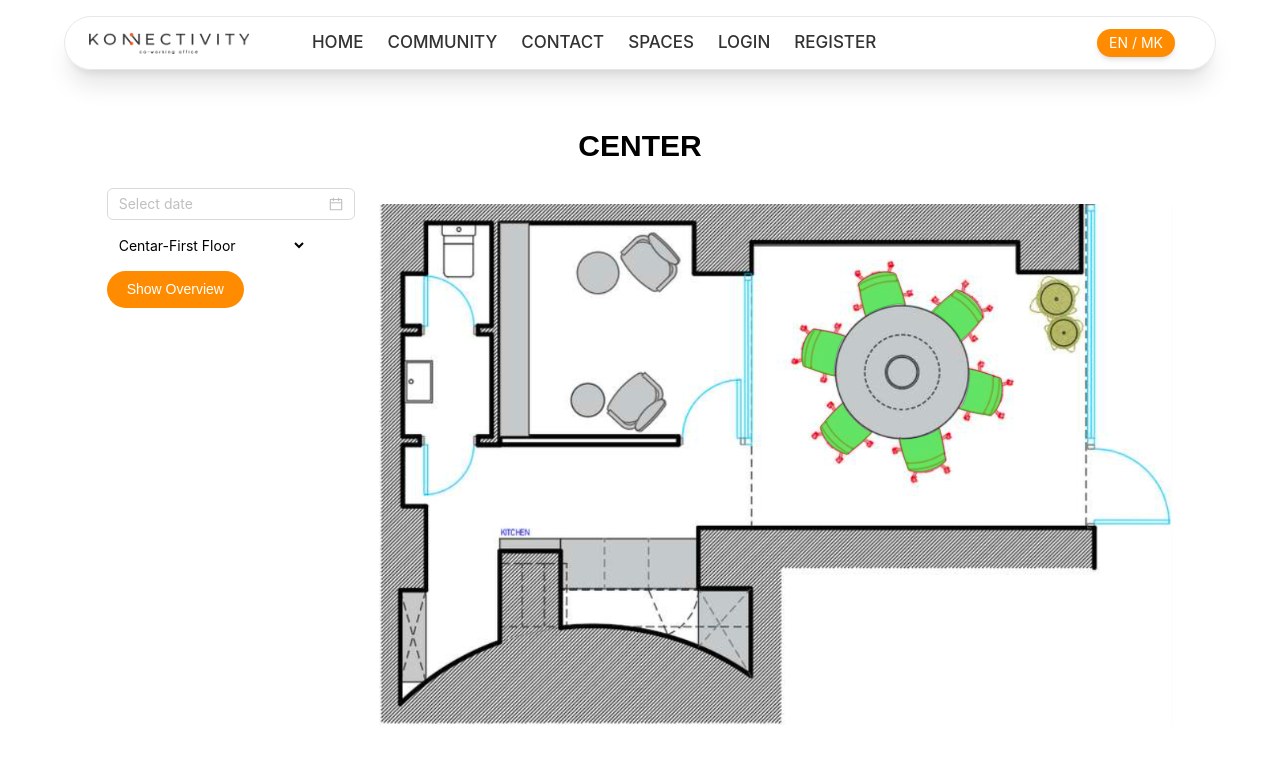
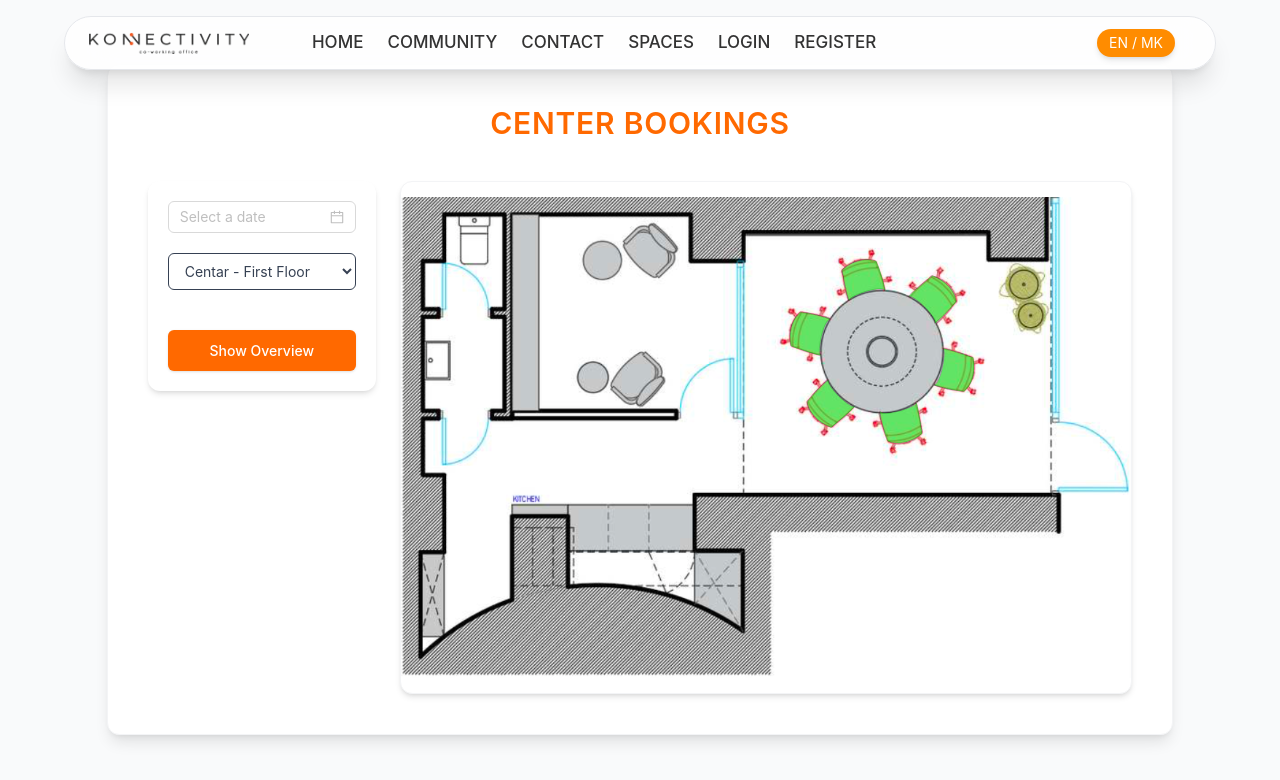
Before and after one commit to stojkov5/ConnectivityCowork, a React (Vite) app in the folder frontend/: page /center in a window 1280 px wide. Shown: the top 780 px of the page. Built offline with nearby package versions, Linux system fonts and the light colour scheme.

Commit message:
Refactor Center and Kisela Voda components for improved UI and functionality; add CSS styles for animations and card effects

```diff
--- a/frontend/src/components/Offices/Center/Centar.jsx
+++ b/frontend/src/components/Offices/Center/Centar.jsx
@@ -1,16 +1,16 @@
-// Center.jsx
 import React, { useState, useMemo, useCallback } from "react";
 import { Row, Col, DatePicker, Alert, Tag, message } from "antd";
 import dayjs from "dayjs";
 import BookingOverview from "./BookingOverview";
 import FloorPlan from "./FloorPlan";
 import ReservationModal from "./ReservationModal";
+import "../../../styles/Centar.css";
 
-// === offices data (kept from your file) ===
+// === offices data ===
 const offices = [
   {
     id: "centar",
-    name: "Centar-First Floor",
+    name: "Centar - First Floor",
     image: "/Centar.svg",
     viewBox: "0 0 893 588",
     seats: [
@@ -39,7 +39,7 @@ const offices = [
   },
   {
     id: "centar2",
-    name: "Centar-Gallery",
+    name: "Centar - Gallery",
     image: "/Centar2.svg",
     viewBox: "0 0 860 564",
     seats: [
@@ -74,10 +74,7 @@ const normalizeDate = (d) => dayjs(d).format("YYYY-MM-DD");
 const computeRange = (type, selectedDate) => {
   if (!selectedDate) return null;
   const d = dayjs(selectedDate);
-  if (type === "daily") {
-    const s = d.startOf("day");
-    return { start: normalizeDate(s), end: normalizeDate(s) };
-  }
+  if (type === "daily") return { start: normalizeDate(d), end: normalizeDate(d) };
   if (type === "weekly") {
     const s = d.startOf("day");
     const e = s.add(6, "day");
@@ -91,41 +88,33 @@ const computeRange = (type, selectedDate) => {
   return null;
 };
 
-const rangesOverlap = (aStart, aEnd, bStart, bEnd) => {
-  return !(dayjs(aEnd).isBefore(dayjs(bStart)) || dayjs(aStart).isAfter(dayjs(bEnd)));
-};
+const rangesOverlap = (aStart, aEnd, bStart, bEnd) =>
+  !(dayjs(aEnd).isBefore(dayjs(bStart)) || dayjs(aStart).isAfter(dayjs(bEnd)));
 
-// === localStorage hook ===
 function useReservations(key = "centerReservations") {
   const getAll = () => JSON.parse(localStorage.getItem(key) || "[]");
   const reservations = getAll();
-  const saveReservations = (arr) => {
+
+  const save = (arr) => {
     localStorage.setItem(key, JSON.stringify(arr));
     return arr;
   };
 
-  const addReservation = (newRes) => {
-    const latest = getAll();
-    const merged = [...latest, newRes];
-    saveReservations(merged);
-    return merged;
-  };
+  const addReservation = (res) => save([...getAll(), res]);
 
-  const deleteReservation = (resToDelete) => {
-    const latest = getAll();
-    const filtered = latest.filter(
+  const deleteReservation = (res) =>
+    save(
+      getAll().filter(
         (r) =>
           !(
-          r.officeId === resToDelete.officeId &&
-          r.seatId === resToDelete.seatId &&
-          r.startDate === resToDelete.startDate &&
-          r.endDate === resToDelete.endDate &&
-          r.type === resToDelete.type
+            r.officeId === res.officeId &&
+            r.seatId === res.seatId &&
+            r.startDate === res.startDate &&
+            r.endDate === res.endDate &&
+            r.type === res.type
+          )
       )
     );
-    saveReservations(filtered);
-    return filtered;
-  };
 
   return { reservations, addReservation, deleteReservation };
 }
@@ -134,22 +123,30 @@ const statusColors = { free: "#00ff00", taken: "#ff0000" };
 
 const Center = ({ isLoggedInProp = null }) => {
   const { reservations, addReservation, deleteReservation } = useReservations();
-
   const isAuthenticated =
-    typeof isLoggedInProp === "boolean" ? isLoggedInProp : !!localStorage.getItem("token");
+    typeof isLoggedInProp === "boolean"
+      ? isLoggedInProp
+      : !!localStorage.getItem("token");
 
   const [selectedDate, setSelectedDate] = useState(null);
-  const [selectedSeat, setSelectedSeat] = useState(null); // seat object including selectedDate passed in
+  const [selectedSeat, setSelectedSeat] = useState(null);
   const [selectedType, setSelectedType] = useState("daily");
   const [showOverview, setShowOverview] = useState(false);
   const [activeOfficeId, setActiveOfficeId] = useState("centar");
 
-  const activeOffice = useMemo(() => offices.find((o) => o.id === activeOfficeId), [activeOfficeId]);
+  const activeOffice = useMemo(
+    () => offices.find((o) => o.id === activeOfficeId),
+    [activeOfficeId]
+  );
 
   const seatsWithStatus = useMemo(() => {
     if (!activeOffice) return [];
     if (!selectedDate)
-      return activeOffice.seats.map((s) => ({ ...s, status: "free", bookedRanges: [] }));
+      return activeOffice.seats.map((s) => ({
+        ...s,
+        status: "free",
+        bookedRanges: [],
+      }));
     const formatted = selectedDate.format("YYYY-MM-DD");
     return activeOffice.seats.map((seat) => {
       const booked = reservations.filter(
@@ -163,7 +160,11 @@ const Center = ({ isLoggedInProp = null }) => {
         status: booked.length > 0 ? "taken" : "free",
         bookedRanges: reservations
           .filter((r) => r.seatId === seat.id && r.officeId === activeOffice.id)
-          .map((r) => ({ start: r.startDate, end: r.endDate, type: r.type })),
+          .map((r) => ({
+            start: r.startDate,
+            end: r.endDate,
+            type: r.type,
+          })),
       };
     });
   }, [activeOffice, selectedDate, reservations]);
@@ -172,39 +173,34 @@ const Center = ({ isLoggedInProp = null }) => {
     (seatId, range, officeId) => {
       if (!range) return [];
       return reservations.filter(
-        (r) => r.seatId === seatId && r.officeId === officeId && rangesOverlap(r.startDate, r.endDate, range.start, range.end)
+        (r) =>
+          r.seatId === seatId &&
+          r.officeId === officeId &&
+          rangesOverlap(r.startDate, r.endDate, range.start, range.end)
       );
     },
     [reservations]
   );
 
   const handleSeatClick = (seat) => {
-    if (!selectedDate) {
-      message.error("Select a date first");
-      return;
-    }
-    // pass selectedDate into seat object so modal can compute accurate range
+    if (!selectedDate) return message.error("Select a date first");
     setSelectedSeat({ ...seat, selectedDate });
     setSelectedType("daily");
   };
 
   const handleReserve = (seat, type) => {
-    if (!isAuthenticated) {
-      message.error("You must be logged in to reserve.");
-      return;
-    }
+    if (!isAuthenticated) return message.error("You must be logged in to reserve.");
     if (!seat || !selectedDate || !type) return;
+    const range = computeRange(type, selectedDate);
+    const conflicts = getConflictingReservationsForRange(
+      seat.id,
+      range,
+      activeOffice.id
+    );
+    if (conflicts.length > 0)
+      return message.error("Seat is already booked for that range.");
 
-    const range = computeRange(type, selectedDate);
-    if (!range) return;
-
-    const conflicts = getConflictingReservationsForRange(seat.id, range, activeOffice.id);
-    if (conflicts.length > 0) {
-      message.error("This seat is already booked for (part of) that range.");
-      return;
-    }
-
-    const newRes = {
+    addReservation({
       officeId: activeOffice.id,
       officeName: activeOffice.name,
       seatId: seat.id,
@@ -213,52 +209,58 @@ const Center = ({ isLoggedInProp = null }) => {
       startDate: range.start,
       endDate: range.end,
       createdAt: new Date().toISOString(),
-    };
-
-    addReservation(newRes);
+    });
     message.success("Reservation created.");
     setSelectedSeat(null);
     setSelectedType("daily");
   };
 
-  const handleDelete = (res) => {
-    deleteReservation(res);
+  const handleDelete = (r) => {
+    deleteReservation(r);
     message.success("Reservation deleted.");
   };
 
   const dateRender = useCallback(
     (current) => {
       const formatted = current.format("YYYY-MM-DD");
-      const reservationsForDate = reservations.filter((r) => r.officeId === activeOffice.id && rangesOverlap(r.startDate, r.endDate, formatted, formatted));
-      const bookedSeats = new Set(reservationsForDate.map((r) => r.seatId));
-      const totalSeats = activeOffice.seats.length;
-      const base = {
-        borderRadius: "50%",
-        width: 24,
-        height: 24,
-        textAlign: "center",
-        margin: "auto",
-        lineHeight: "22px",
-      };
+      const reservationsForDate = reservations.filter(
+        (r) =>
+          r.officeId === activeOffice.id &&
+          rangesOverlap(r.startDate, r.endDate, formatted, formatted)
+      );
+      const booked = new Set(reservationsForDate.map((r) => r.seatId));
+      const total = activeOffice.seats.length;
 
-      if (bookedSeats.size === totalSeats)
-        return <div style={{ ...base, background: "#ff4d4f", color: "#fff" }}>{current.date()}</div>;
-      if (bookedSeats.size > 0)
-        return <div style={{ ...base, border: "1px solid #faad14", color: "#faad14" }}>{current.date()}</div>;
-      return <div style={base}>{current.date()}</div>;
+      if (booked.size === total)
+        return (
+          <div className="calendar-dot bg-red-500 text-white">
+            {current.date()}
+          </div>
+        );
+      if (booked.size > 0)
+        return (
+          <div className="calendar-dot border border-orange-400 text-orange-500 font-semibold">
+            {current.date()}
+          </div>
+        );
+      return <div className="calendar-dot text-gray-700">{current.date()}</div>;
     },
     [reservations, activeOffice]
   );
 
   return (
-    <Row justify="center" className="py-20">
+    <div className="bg-gray-50 min-h-screen py-16 fade-in">
+      <Row justify="center">
         <Col span={20}>
-        <div style={{ margin: "3rem auto" }}>
-          <h2 className="text-center text-3xl raleway-600 mb-6">CENTER</h2>
+          <div className="bg-white rounded-xl shadow-lg p-10 border border-gray-100">
+            <h2 className="text-center text-3xl font-semibold text-orange-500 mb-10 tracking-wide">
+              CENTER BOOKINGS
+            </h2>
 
             <Row gutter={[24, 24]}>
+              {/* LEFT PANEL */}
               <Col xs={24} md={6}>
-              <div style={{ marginBottom: 20, display: "flex", flexWrap: "wrap", gap: 10 }}>
+                <div className="bg-white rounded-xl shadow-md p-5 space-y-5 card-hover flex flex-col gap-5">
                   <DatePicker
                     value={selectedDate}
                     onChange={(d) => {
@@ -266,17 +268,19 @@ const Center = ({ isLoggedInProp = null }) => {
                       setSelectedSeat(null);
                       setSelectedType("daily");
                     }}
-                  disabledDate={(current) => current && current < dayjs().startOf("day")}
-                  callRender={dateRender}
-                  style={{ width: 250 }}
+                    disabledDate={(current) =>
+                      current && current < dayjs().startOf("day")
+                    }
+                    cellRender={dateRender}
+                    className="w-full"
                     allowClear={false}
-                  placeholder="Select date"
+                    placeholder="Select a date"
                   />
 
                   <select
                     value={activeOfficeId}
                     onChange={(e) => setActiveOfficeId(e.target.value)}
-                  style={{ width: 200, padding: "6px 8px" }}
+                    className="w-full border rounded-md py-2 px-3 text-gray-700 focus:ring-2 focus:ring-orange-500"
                   >
                     {offices.map((o) => (
                       <option key={o.id} value={o.id}>
@@ -287,23 +291,30 @@ const Center = ({ isLoggedInProp = null }) => {
 
                   <button
                     onClick={() => setShowOverview((p) => !p)}
-                  className="landing-btn text-white px-5 py-2 rounded-full raleway-300 transition duration-300"
+                    className="w-full bg-orange-500 text-white rounded-md py-2.5 font-medium hover:bg-orange-600 transition duration-300 shadow-sm"
                   >
                     {showOverview ? "Hide Overview" : "Show Overview"}
                   </button>
-              </div>
 
                   {selectedDate && (
                     <Alert
-                  style={{ marginBottom: 20 }}
+                      className="rounded-md"
                       message={
                         <>
                           {selectedDate.format("YYYY-MM-DD")}
-                      <Tag color="blue" style={{ marginLeft: 10 }}>
-                        {seatsWithStatus.filter((r) => r.status === "free").length} free
+                          <Tag color="blue" className="ml-2">
+                            {
+                              seatsWithStatus.filter((r) => r.status === "free")
+                                .length
+                            }{" "}
+                            free
                           </Tag>
-                      <Tag color="red" style={{ marginLeft: 5 }}>
-                        {seatsWithStatus.filter((r) => r.status === "taken").length} booked
+                          <Tag color="red" className="ml-2">
+                            {
+                              seatsWithStatus.filter((r) => r.status === "taken")
+                                .length
+                            }{" "}
+                            booked
                           </Tag>
                         </>
                       }
@@ -313,22 +324,30 @@ const Center = ({ isLoggedInProp = null }) => {
                   )}
 
                   {showOverview && (
+                    <div className="max-h-[480px] overflow-y-auto border-t pt-3">
                       <BookingOverview
-                  reservations={reservations.filter((r) => r.officeId === activeOffice.id)}
+                        reservations={reservations.filter(
+                          (r) => r.officeId === activeOffice.id
+                        )}
                         seats={activeOffice.seats}
                         onDelete={handleDelete}
                         showDelete={isAuthenticated}
                       />
+                    </div>
                   )}
+                </div>
               </Col>
 
+              {/* RIGHT PANEL */}
               <Col xs={24} md={18}>
+                <div className="bg-white rounded-xl shadow-md overflow-hidden border border-gray-100">
                   <FloorPlan
                     office={activeOffice}
                     seats={seatsWithStatus}
-                onSeatClick={(s) => handleSeatClick(s)}
+                    onSeatClick={handleSeatClick}
                     statusColors={statusColors}
                   />
+                </div>
               </Col>
             </Row>
 
@@ -342,12 +361,15 @@ const Center = ({ isLoggedInProp = null }) => {
               }}
               onReserve={handleReserve}
               computeRange={computeRange}
-            getConflictingReservationsForRange={(seatId, range) => getConflictingReservationsForRange(seatId, range, activeOffice.id)}
+              getConflictingReservationsForRange={(seatId, range) =>
+                getConflictingReservationsForRange(seatId, range, activeOffice.id)
+              }
               isAuthenticated={isAuthenticated}
             />
           </div>
         </Col>
       </Row>
+    </div>
   );
 };
 
--- a/frontend/src/components/Offices/KiselaVoda/KiselaVoda.jsx
+++ b/frontend/src/components/Offices/KiselaVoda/KiselaVoda.jsx
@@ -1,13 +1,11 @@
-// KiselaVoda.jsx
 import React, { useState, useMemo, useCallback } from "react";
-import { Row, Col, DatePicker, Alert, Tag, message } from "antd";
+import { Row, Col, DatePicker, Alert, Tag, message, Card } from "antd";
 import dayjs from "dayjs";
 import BookingOverview from "./BookingOverview";
 import FloorPlan from "./FloorPlan";
 import ReservationModal from "./ReservationModal";
+import "../../../styles/KiselaVoda.css";
 
-// import TypeOfBooking from "./TypeOfBooking";
-// ===== Constants =====
 const initialRooms = [
   { id: "room-1", name: "Room 1" },
   { id: "room-2", name: "Room 2" },
@@ -19,20 +17,16 @@ const initialRooms = [
   { id: "room-8", name: "Room 8" },
 ];
 
-// ===== Helpers =====
 const normalizeDate = (d) => dayjs(d).format("YYYY-MM-DD");
 
-// return range inclusive { start, end } as YYYY-MM-DD strings
 const computeRange = (type, selectedDate) => {
   if (!selectedDate) return null;
   const d = dayjs(selectedDate);
-  if (type === "daily") {
-    const s = d.startOf("day");
-    return { start: normalizeDate(s), end: normalizeDate(s) };
-  }
+  if (type === "daily")
+    return { start: normalizeDate(d), end: normalizeDate(d) };
   if (type === "weekly") {
     const s = d.startOf("day");
-    const e = s.add(6, "day"); // 7-day window starting at selected date
+    const e = s.add(6, "day");
     return { start: normalizeDate(s), end: normalizeDate(e) };
   }
   if (type === "monthly") {
@@ -43,17 +37,14 @@ const computeRange = (type, selectedDate) => {
   return null;
 };
 
-// check overlap between two inclusive ranges a/b (strings YYYY-MM-DD)
 const rangesOverlap = (aStart, aEnd, bStart, bEnd) => {
   return !(
     dayjs(aEnd).isBefore(dayjs(bStart)) || dayjs(aStart).isAfter(dayjs(bEnd))
   );
 };
 
-// ===== Custom Hook (simple localStorage-based) =====
 function useReservations() {
   const getAll = () => JSON.parse(localStorage.getItem("reservations") || "[]");
-
   const reservations = getAll();
 
   const saveReservations = (newArr) => {
@@ -67,15 +58,11 @@ function useReservations() {
     saveReservations(merged);
     return merged;
   };
-
   return { reservations, addReservation };
 }
 
-// ===== Main Component =====
 const KiselaVoda = ({ isLoggedInProp = null }) => {
   const { reservations, addReservation } = useReservations();
-
-  // default auth: check localStorage token (you can pass isLoggedInProp from your auth context)
   const isAuthenticated =
     typeof isLoggedInProp === "boolean"
       ? isLoggedInProp
@@ -86,7 +73,6 @@ const KiselaVoda = ({ isLoggedInProp = null }) => {
   const [selectedType, setSelectedType] = useState("daily");
   const [showOverview, setShowOverview] = useState(false);
 
-  // --- Compute rooms from reservations & selectedDate (determine if room is free/taken on that date) ---
   const rooms = useMemo(() => {
     if (!selectedDate)
       return initialRooms.map((r) => ({
@@ -101,7 +87,6 @@ const KiselaVoda = ({ isLoggedInProp = null }) => {
           r.roomId === room.id &&
           rangesOverlap(r.startDate, r.endDate, formatted, formatted)
       );
-      // If any reservation overlaps the selected date -> taken
       return {
         ...room,
         status: booked.length > 0 ? "taken" : "free",
@@ -130,11 +115,9 @@ const KiselaVoda = ({ isLoggedInProp = null }) => {
       return;
     }
     if (!selectedRoom || !selectedDate || !selectedType) return;
-
     const range = computeRange(selectedType, selectedDate);
     if (!range) return;
 
-    // check overlap
     const conflicts = getConflictingReservationsForRange(
       selectedRoom.id,
       range
@@ -144,7 +127,6 @@ const KiselaVoda = ({ isLoggedInProp = null }) => {
       return;
     }
 
-    // create reservation record
     const newRes = {
       roomId: selectedRoom.id,
       roomName: selectedRoom.name,
@@ -152,12 +134,10 @@ const KiselaVoda = ({ isLoggedInProp = null }) => {
       startDate: range.start,
       endDate: range.end,
       createdAt: new Date().toISOString(),
-      // Optional: userId: ... (if available from auth)
     };
 
     addReservation(newRes);
     message.success("Reservation created.");
-    // reset modal selection
     setSelectedRoom(null);
     setSelectedType("daily");
   }, [
@@ -185,52 +165,36 @@ const KiselaVoda = ({ isLoggedInProp = null }) => {
           rangesOverlap(r.startDate, r.endDate, formatted, formatted)
         );
 
-      const base = {
-        borderRadius: "50%",
-        width: 24,
-        height: 24,
-        textAlign: "center",
-        margin: "auto",
-        lineHeight: "22px",
-      };
-
       if (allTaken)
         return (
-          <div style={{ ...base, background: "#ff4d4f", color: "#fff" }}>
+          <div className="calendar-dot bg-red-500 text-white">
             {current.date()}
           </div>
         );
       if (partiallyTaken)
         return (
-          <div
-            style={{ ...base, border: "1px solid #faad14", color: "#faad14" }}
-          >
+          <div className="calendar-dot border border-orange-400 text-orange-500 font-semibold">
             {current.date()}
           </div>
         );
-      return <div style={base}>{current.date()}</div>;
+      return <div className="calendar-dot text-gray-700">{current.date()}</div>;
     },
     [reservations]
   );
 
   return (
-    <Row justify="center" className="py-20">
+    <div className="bg-gray-50 min-h-screen py-16 fade-in">
+      <Row justify="center">
         <Col span={20}>
-        <div className="kiselavoda-wrapper" style={{ margin: "3rem auto" }}>
-          <h2 className="text-center text-3xl raleway-600 mb-6">KISELA VODA</h2>
-          <PhotoSlider />
-          {/* <TypeOfBooking/> */}
-          <Row gutter={[16, 16]} className="my-5">
-            {/* LEFT SIDE */}
+          <div className="bg-white shadow-lg rounded-xl p-10 border border-gray-100">
+            <h2 className="text-center text-3xl font-semibold text-orange-500 tracking-wide mb-10">
+              KISELA VODA BOOKINGS
+            </h2>
+
+            <Row gutter={[24, 24]}>
+              {/* LEFT PANEL */}
               <Col xs={24} md={6}>
-              <div
-                style={{
-                  marginBottom: 20,
-                  display: "flex",
-                  flexWrap: "wrap",
-                  gap: 10,
-                }}
-              >
+                <div className="bg-white rounded-xl shadow-md p-5 space-y-5 card-hover flex flex-col  gap-5">
                   <DatePicker
                     value={selectedDate}
                     onChange={(d) => {
@@ -242,28 +206,29 @@ const KiselaVoda = ({ isLoggedInProp = null }) => {
                       current && current < dayjs().startOf("day")
                     }
                     cellRender={dateRender}
-                  style={{ width: 250 }}
+                    className="w-full"
                     allowClear={false}
-                  placeholder="Select date"
+                    placeholder="Select a date"
                   />
+
                   <button
                     onClick={() => setShowOverview((prev) => !prev)}
-                  className="landing-btn text-white px-5 py-2 rounded-full raleway-300 transition duration-300"
+                    className="w-full bg-orange-500 text-white rounded-md py-2 font-medium hover:bg-orange-600 transition duration-300 "
                   >
                     {showOverview ? "Hide Overview" : "Show Overview"}
                   </button>
-              </div>
 
                   {selectedDate && (
                     <Alert
-                  style={{ marginBottom: 20 }}
+                      className="rounded-md p-0"
                       message={
                         <>
                           {selectedDate.format("YYYY-MM-DD")}
-                      <Tag color="blue" style={{ marginLeft: 10 }}>
-                        {rooms.filter((r) => r.status === "free").length} free
+                          <Tag color="blue" className="ml-2">
+                            {rooms.filter((r) => r.status === "free").length}{" "}
+                            free
                           </Tag>
-                      <Tag color="red" style={{ marginLeft: 5 }}>
+                          <Tag color="red" className="ml-2">
                             {rooms.filter((r) => r.status === "taken").length}{" "}
                             booked
                           </Tag>
@@ -275,24 +240,28 @@ const KiselaVoda = ({ isLoggedInProp = null }) => {
                   )}
 
                   {showOverview && (
+                    <div className="max-h-[480px] overflow-y-auto border-t ">
                       <BookingOverview
                         reservations={reservations}
                         rooms={initialRooms}
                       />
+                    </div>
                   )}
+                </div>
               </Col>
 
-            {/* RIGHT SIDE / SVG */}
+              {/* RIGHT PANEL */}
               <Col xs={24} md={18}>
+                <div className="bg-white rounded-xl shadow-md overflow-hidden border border-gray-100">
                   <FloorPlan
                     rooms={rooms}
                     selectedDate={selectedDate}
                     onRoomClick={setSelectedRoom}
                   />
+                </div>
               </Col>
             </Row>
 
-          {/* MODAL */}
             <ReservationModal
               room={selectedRoom}
               selectedType={selectedType}
@@ -311,6 +280,7 @@ const KiselaVoda = ({ isLoggedInProp = null }) => {
           </div>
         </Col>
       </Row>
+    </div>
   );
 };
 
--- /dev/null
+++ b/frontend/src/styles/Centar.css
@@ -0,0 +1,50 @@
+.fade-in {
+  animation: fadeIn 0.4s ease-in;
+}
+
+@keyframes fadeIn {
+  from {
+    opacity: 0;
+    transform: translateY(8px);
+  }
+  to {
+    opacity: 1;
+    transform: translateY(0);
+  }
+}
+
+.card-hover {
+  transition: transform 0.2s ease, box-shadow 0.2s ease;
+}
+
+.card-hover:hover {
+  transform: translateY(-3px);
+  box-shadow: 0 6px 16px rgba(0, 0, 0, 0.08);
+}
+
+.calendar-dot {
+  border-radius: 9999px;
+  width: 1.5rem;
+  height: 1.5rem;
+  display: flex;
+  align-items: center;
+  justify-content: center;
+  font-size: 0.75rem;
+  margin-left: auto;
+  margin-right: auto;
+  transition: all 0.2s ease;
+}
+
+.calendar-dot:hover {
+  transform: scale(1.1);
+}
+
+.ant-alert {
+  background: #f9fafb !important;
+  border-radius: 0.5rem !important;
+}
+
+button:disabled {
+  opacity: 0.6;
+  cursor: not-allowed;
+}
--- /dev/null
+++ b/frontend/src/styles/KiselaVoda.css
@@ -0,0 +1,56 @@
+/* KiselaVoda.css */
+
+.fade-in {
+  animation: fadeIn 0.4s ease-in;
+}
+
+@keyframes fadeIn {
+  from {
+    opacity: 0;
+    transform: translateY(8px);
+  }
+  to {
+    opacity: 1;
+    transform: translateY(0);
+  }
+}
+
+.card-hover {
+  transition: transform 0.2s ease, box-shadow 0.2s ease;
+}
+
+.card-hover:hover {
+  transform: translateY(-3px);
+  box-shadow: 0 6px 16px rgba(0, 0, 0, 0.08);
+}
+
+.calendar-dot {
+  border-radius: 9999px;
+  width: 1.5rem;
+  height: 1.5rem;
+  display: flex;
+  align-items: center;
+  justify-content: center;
+  font-size: 0.75rem;
+  margin-left: auto;
+  margin-right: auto;
+  transition: all 0.2s ease;
+}
+
+.calendar-dot:hover {
+  transform: scale(1.1);
+}
+
+.ant-alert {
+  background: #f9fafb !important;
+  border-radius: 0.5rem !important;
+}
+
+.ant-card {
+  background: white;
+}
+
+button:disabled {
+  opacity: 0.6;
+  cursor: not-allowed;
+}
```
Also changed, not shown: frontend/src/components/Offices/KiselaVoda/ReservationModal.jsx (+27 -16 lines). Lines whose indentation alone changed are shown as unchanged.
